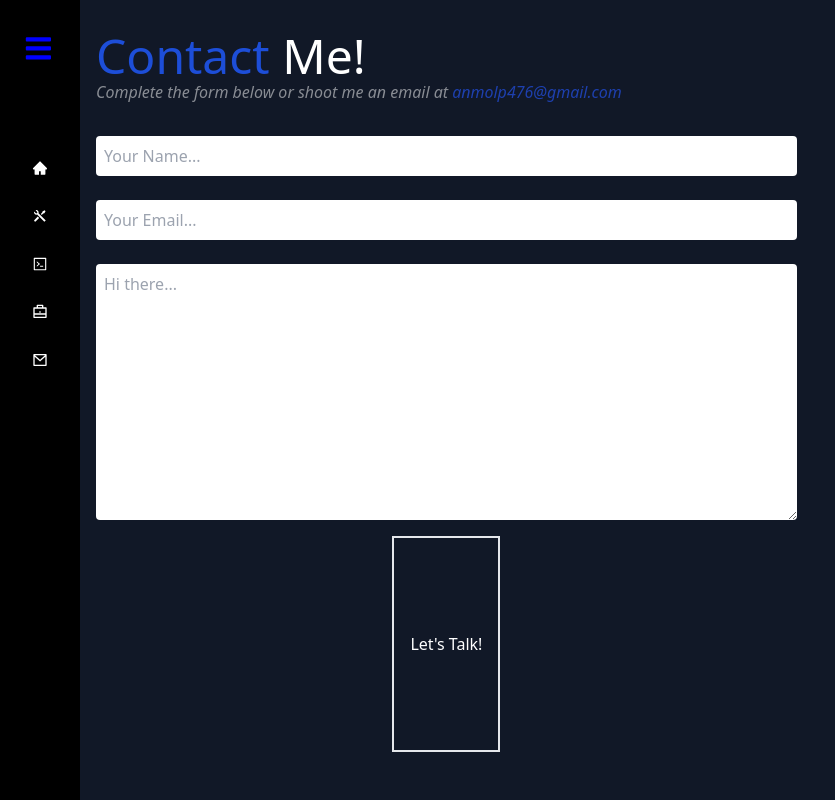
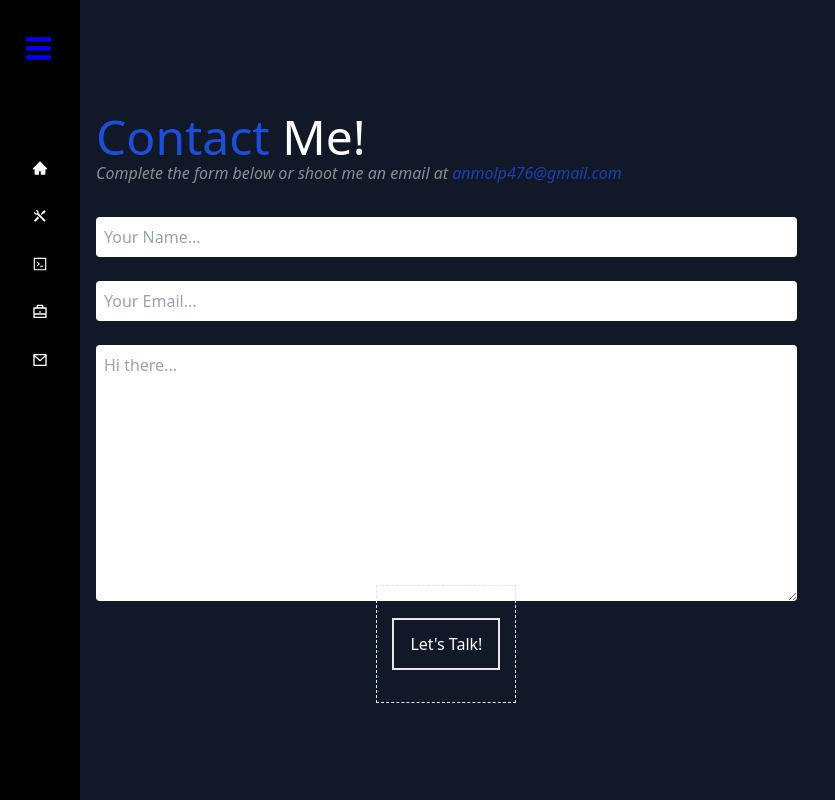
Before and after one commit to anmolp476/portfolio, a Next.js app: page /contact in a window 1280 px wide. Shown: the whole page, without its empty margins (0-835 px from the left). Built offline with nearby package versions, Linux system fonts and the light colour scheme.

Commit message:
In larger screens the button would take the full height. I took out the h-full property for that reason.

```diff
--- a/pages/contact.js
+++ b/pages/contact.js
@@ -28,7 +28,7 @@ const Contact = () => {
           </div>
 
           <div name="This div will contain only the button. I covered it with a div so I can style the button easier"
-               className="h-full w-1/5 flex flex-row justify-center mb-40 sm:mb-4 -mt-8">
+               className="w-1/5 flex flex-row border border-dashed justify-center mb-40 sm:mb-4 -mt-8">
             <button className="text-white border-2 hover:bg-blue-700 hover:border-blue-700 px-10 sm:px-4 py-0 sm:py-3 my-14 sm:my-8 mx-auto flex items-center">Let's Talk!</button>
           </div>
         </form>
```
